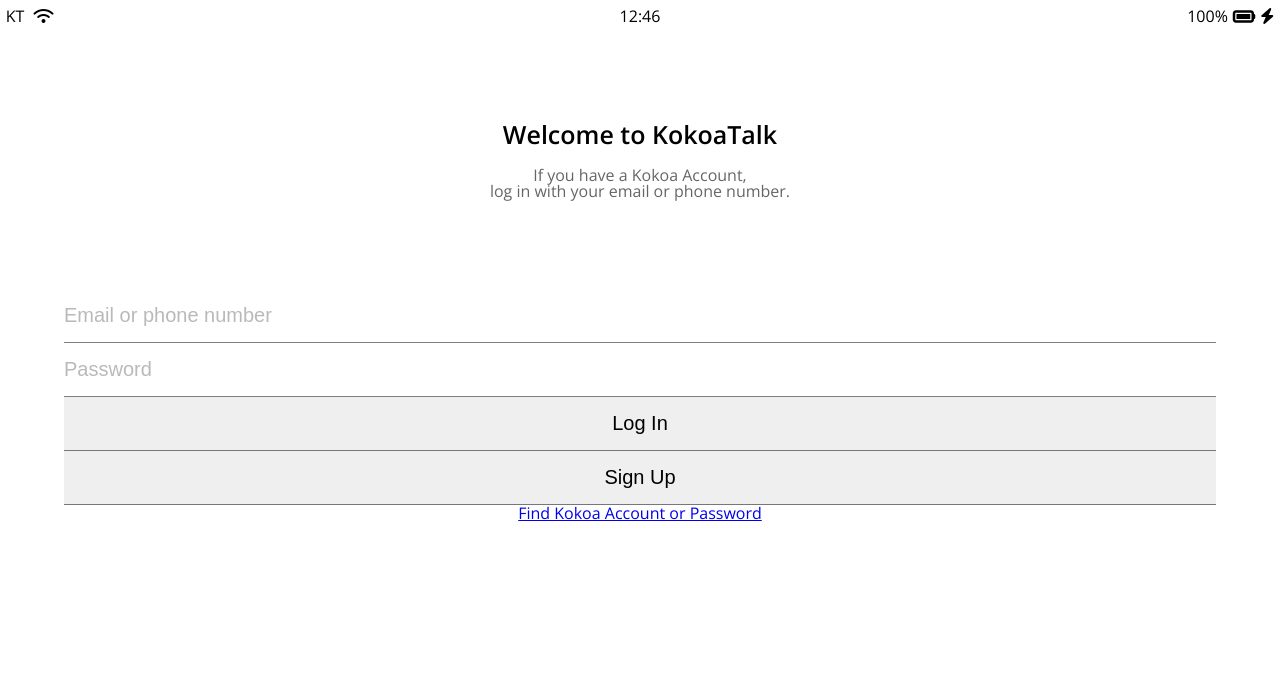
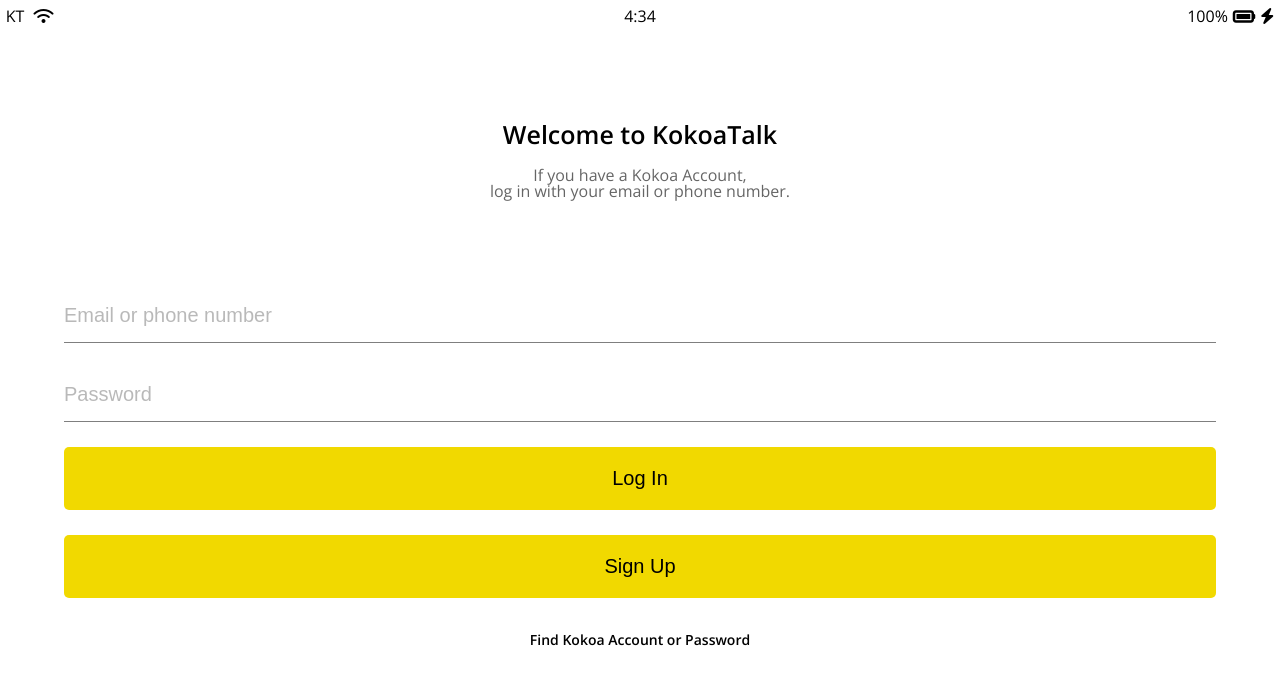
Before and after one commit to dkedid/Kokoa-Talk-21.01.02-, a plain HTML site: page index.html in a window 1280 px wide. Drawn offline with nearby package versions, Linux system fonts and the light colour scheme.

Commit message:
index.htm - added real time, css

```diff
--- a/css/reset.css
+++ b/css/reset.css
@@ -46,3 +46,7 @@ table {
 	border-collapse: collapse;
 	border-spacing: 0;
 }
+
+input:focus {
+	outline: none;
+}
--- a/css/styles.css
+++ b/css/styles.css
@@ -2,6 +2,7 @@
 @import url('https://fonts.googleapis.com/css2?family=Open+Sans:wght@400;600&display=swap');
 @import "reset.css";
 @import "status_bar.css";
+@import "variables.css";
 
 
 body {
@@ -40,15 +41,47 @@ body {
     padding: 15px 0px;
     border: none;
     font-size: 20px;
+    margin-bottom: 25px;
+
+}
+
+#login-form input:not([type="submit"]){
     border-bottom: solid rgba(0,0,0,0.5) 1px;
+    transition: border-color 0.2s ease-in-out;
 }
+
 
 #login-form input::placeholder {
     opacity: 0.5;
 }
 
-input:hover {
-    border-bottom: solid rgba(0,0,0,1) 1px;
-    opacity: 0.7;
-    background-color:tomato;
+
+#login-form input:focus {
+    border-color: var(--yellow);
 }
+
+#login-form input[type="submit"]{
+    background-color: var(--yellow);
+    border-radius: 5px;
+    cursor: pointer;
+    padding: 20px 0px;
+    transition: background-color 0.15s ease-in-out;
+}
+
+#login-form input[type="submit"]:active{
+    background-color: var(--yellow-active);
+}
+
+#login-form div {
+    display: flex;
+    justify-content: center;
+}
+#login-form div a {
+    font-weight: 600;
+    text-align: center;
+    text-decoration: none;
+    margin-top: 10px;
+    width: 280px;
+    color: black;
+    font-size: 14px;
+}
--- /dev/null
+++ b/css/variables.css
@@ -0,0 +1,4 @@
+:root{
+    --yellow: #f1d900;
+    --yellow-active: #e1c206;
+}
--- a/index.html
+++ b/index.html
@@ -5,15 +5,24 @@
     <meta charset="UTF-8">
     <meta name="viewport" content="width=device-width, initial-scale=1.0">
     <title>Welcome to Kokoa Talk</title>
+    <script language="javascript">
+        function time(){
+         var time= new Date();
+             document.getElementById("now").innerHTML=time.getHours()+":"+time.getMinutes();
+            setInterval("time()",1000);
+         }
+             </script>
+
 </head>
-<body>
+<body onload="time()">
+
     <div class="status-bar">
         <div class="status-bar__column">
             <span>KT</span>
             <!-- Wifi Icon -->
             <i class="fas fa-wifi"></i></div>
         <div class="status-bar__column">
-            <span>12:46</span>
+            <span><span id="now"></span></span>
         </div>
         <div class="status-bar__column">
             <span>100%</span>
@@ -38,7 +47,9 @@
             <input type="submit" value="Log In"/>
             <input type="submit" value="Sign Up"/>
 
-            <a href="#">Find Kokoa Account or Password</a>
+            <div>
+                <a href="#">Find Kokoa Account or Password</a>
+            </div>
         </form>
     </header>
 
```
Also changed, not shown: 1 other file.
